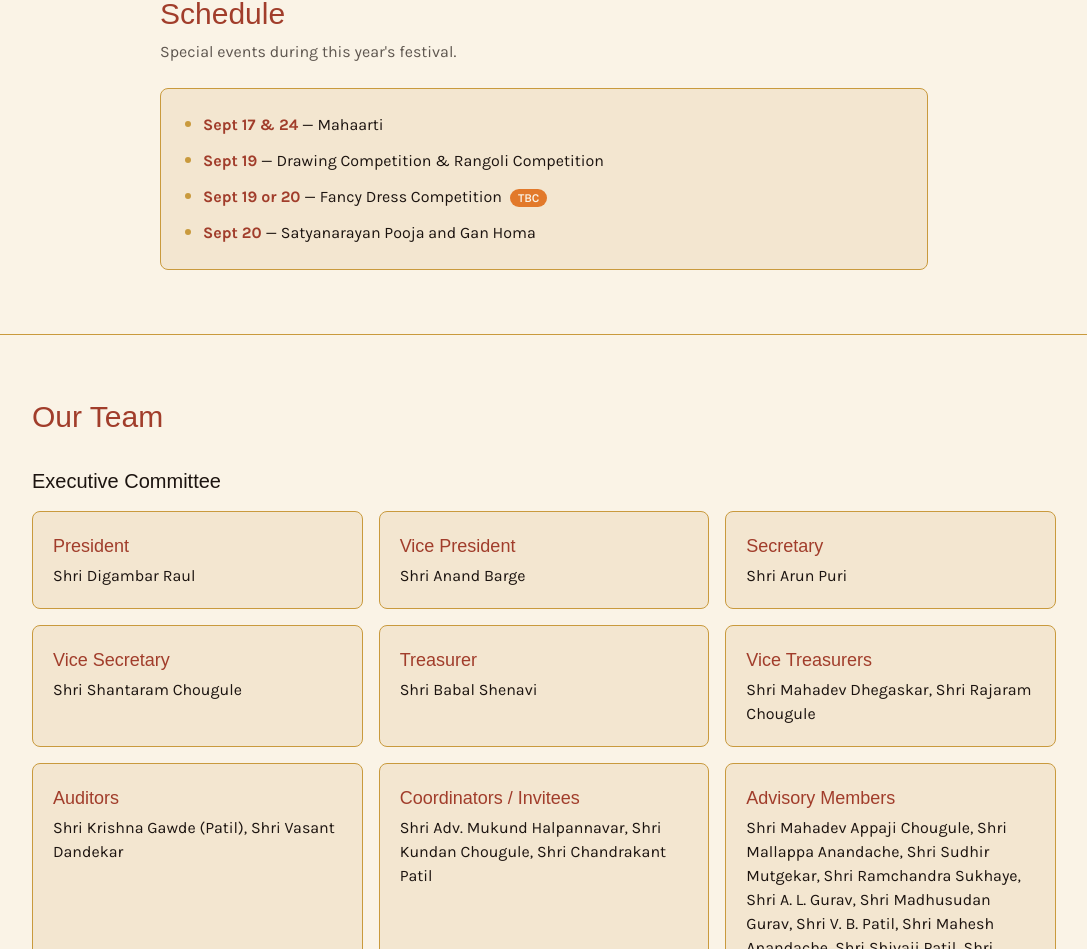
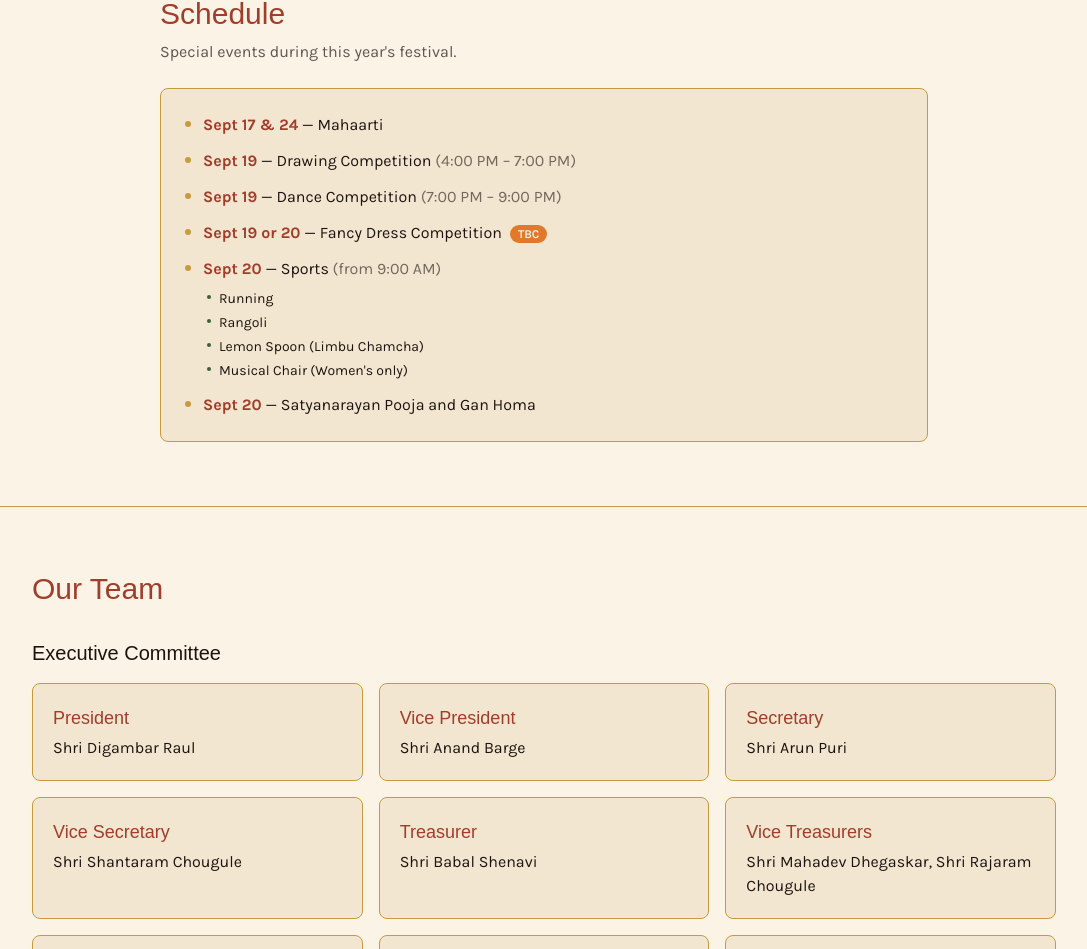
Before and after one commit to AkashPuri-07/ganeshotsav-website, a Next.js app: page / in a window 1280 px wide. Shown: the part 3207-4156 px from the top of the page, without its empty margins (96-1183 px from the left). Built offline with nearby package versions, Linux system fonts and the light colour scheme; a web font is replaced by a local one.

Commit message:
Update Schedule with corrected event times and grouped Sports list
Co-Authored-By: Claude Sonnet 5 <noreply@anthropic.com>

```diff
--- a/src/components/Schedule.tsx
+++ b/src/components/Schedule.tsx
@@ -21,10 +21,23 @@ export default function Schedule() {
                   <strong className="text-vermilion">{item.date}</strong>
                   {" — "}
                   {item.event}
+                  {item.time && (
+                    <span className="text-ink/60"> ({item.time})</span>
+                  )}
                   {item.tbc && (
                     <span className="ml-2 rounded-full bg-marigold px-2 py-0.5 font-sans text-xs font-semibold text-ivory">
                       TBC
                     </span>
+                  )}
+                  {item.subEvents && (
+                    <ul className="mt-2 ml-1 space-y-1">
+                      {item.subEvents.map((sub) => (
+                        <li key={sub} className="flex gap-2 text-sm">
+                          <span className="mt-1.5 h-1 w-1 shrink-0 rounded-full bg-leaf" />
+                          {sub}
+                        </li>
+                      ))}
+                    </ul>
                   )}
                 </span>
               </li>
--- a/src/data/schedule.ts
+++ b/src/data/schedule.ts
@@ -1,12 +1,34 @@
 export type ScheduleEvent = {
   date: string;
   event: string;
+  time?: string;
   tbc?: boolean;
+  subEvents?: string[];
 };
 
 export const scheduleEvents: ScheduleEvent[] = [
   { date: "Sept 17 & 24", event: "Mahaarti" },
-  { date: "Sept 19", event: "Drawing Competition & Rangoli Competition" },
+  {
+    date: "Sept 19",
+    event: "Drawing Competition",
+    time: "4:00 PM – 7:00 PM",
+  },
+  {
+    date: "Sept 19",
+    event: "Dance Competition",
+    time: "7:00 PM – 9:00 PM",
+  },
   { date: "Sept 19 or 20", event: "Fancy Dress Competition", tbc: true },
+  {
+    date: "Sept 20",
+    event: "Sports",
+    time: "from 9:00 AM",
+    subEvents: [
+      "Running",
+      "Rangoli",
+      "Lemon Spoon (Limbu Chamcha)",
+      "Musical Chair (Women's only)",
+    ],
+  },
   { date: "Sept 20", event: "Satyanarayan Pooja and Gan Homa" },
 ];
```
